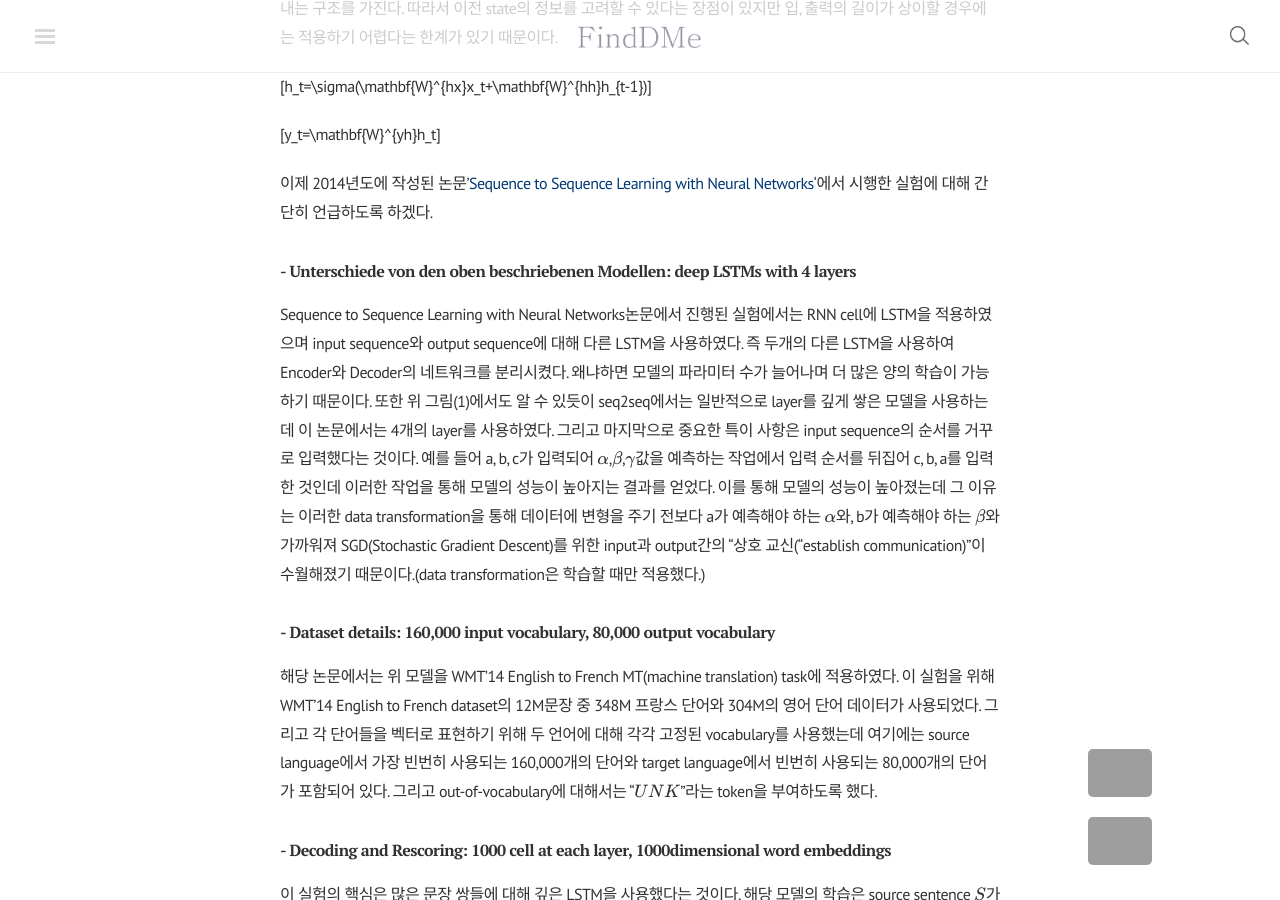
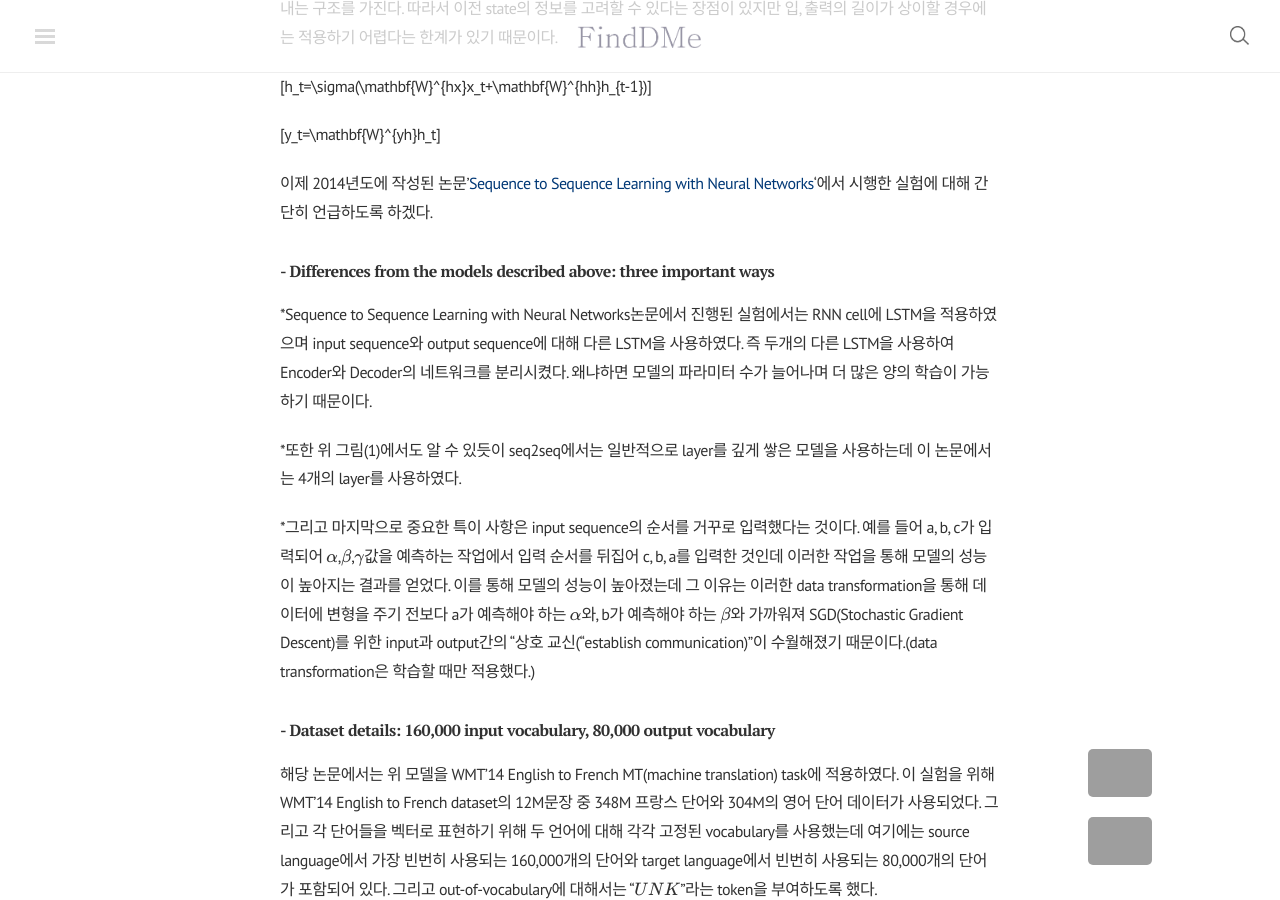
Before and after one commit to finddme/finddme.github.io, a Jekyll site: the page built from blog/index.html, in a window 1280 px wide and 900 px high, scrolled down 5053 px. Built offline with Jekyll 4.4.1, drawn with Linux system fonts in a browser that asks for light colours; nearby versions of some CDN libraries; formulas are drawn with MathJax 3; the list of posts is cut into pages by our own code; comment, search, counter and statistics services are not loaded; grey boxes are pictures that could not be loaded.

Commit message:
Update 2019-11-11-Seq2Seq.md

```diff
--- a/_posts/2019-11-11-Seq2Seq.md
+++ b/_posts/2019-11-11-Seq2Seq.md
@@ -110,9 +110,13 @@
 
 이제 2014년도에 작성된 논문'[Sequence to Sequence Learning with Neural Networks](https://papers.nips.cc/paper/5346-sequence-to-sequence-learning-with-neural-networks.pdf)'에서 시행한 실험에 대해 간단히 언급하도록 하겠다.
 
-### - Unterschiede von den oben beschriebenen Modellen: deep LSTMs with 4 layers
+### - Differences from the models described above:  three important ways
 
-Sequence to Sequence Learning with Neural Networks논문에서 진행된 실험에서는 RNN cell에 LSTM을 적용하였으며 input sequence와 output sequence에 대해 다른 LSTM을 사용하였다. 즉 두개의 다른 LSTM을 사용하여 Encoder와 Decoder의 네트워크를 분리시켰다. 왜냐하면 모델의 파라미터 수가 늘어나며 더 많은 양의 학습이 가능하기 때문이다. 또한 위 그림(1)에서도 알 수 있듯이 seq2seq에서는 일반적으로 layer를 깊게 쌓은 모델을 사용하는데 이 논문에서는 4개의 layer를 사용하였다. 그리고 마지막으로 중요한 특이 사항은 input sequence의 순서를 거꾸로 입력했다는 것이다. 예를 들어 a, b, c가 입력되어 $\alpha$,$\beta$,$\gamma$값을 예측하는 작업에서 입력 순서를 뒤집어 c, b, a를 입력한 것인데 이러한 작업을 통해 모델의 성능이 높아지는 결과를 얻었다. 이를 통해 모델의 성능이 높아졌는데 그 이유는 이러한 data transformation을 통해 데이터에 변형을 주기 전보다 a가 예측해야 하는 $\alpha$와,  b가 예측해야 하는 $\beta$와 가까워져 SGD(Stochastic Gradient Descent)를 위한 input과 output간의 “상호 교신(“establish communication)”이 수월해졌기 때문이다.(data transformation은 학습할 때만 적용했다.)
+  *Sequence to Sequence Learning with Neural Networks논문에서 진행된 실험에서는 RNN cell에 LSTM을 적용하였으며 input sequence와 output sequence에 대해 다른 LSTM을 사용하였다. 즉 두개의 다른 LSTM을 사용하여 Encoder와 Decoder의 네트워크를 분리시켰다. 왜냐하면 모델의 파라미터 수가 늘어나며 더 많은 양의 학습이 가능하기 때문이다.
+
+  *또한 위 그림(1)에서도 알 수 있듯이 seq2seq에서는 일반적으로 layer를 깊게 쌓은 모델을 사용하는데 이 논문에서는 4개의 layer를 사용하였다.
+
+  *그리고 마지막으로 중요한 특이 사항은 input sequence의 순서를 거꾸로 입력했다는 것이다. 예를 들어 a, b, c가 입력되어 $\alpha$,$\beta$,$\gamma$값을 예측하는 작업에서 입력 순서를 뒤집어 c, b, a를 입력한 것인데 이러한 작업을 통해 모델의 성능이 높아지는 결과를 얻었다. 이를 통해 모델의 성능이 높아졌는데 그 이유는 이러한 data transformation을 통해 데이터에 변형을 주기 전보다 a가 예측해야 하는 $\alpha$와,  b가 예측해야 하는 $\beta$와 가까워져 SGD(Stochastic Gradient Descent)를 위한 input과 output간의 “상호 교신(“establish communication)”이 수월해졌기 때문이다.(data transformation은 학습할 때만 적용했다.)
 
 ### - Dataset details: 160,000 input vocabulary, 80,000 output vocabulary
 
```
